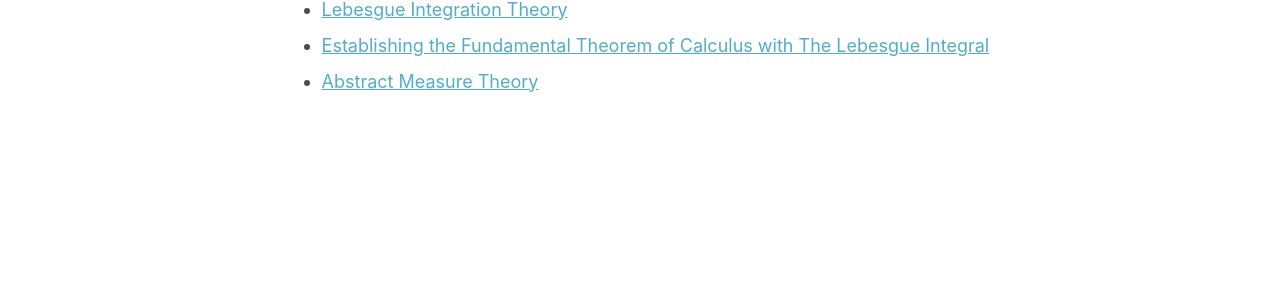
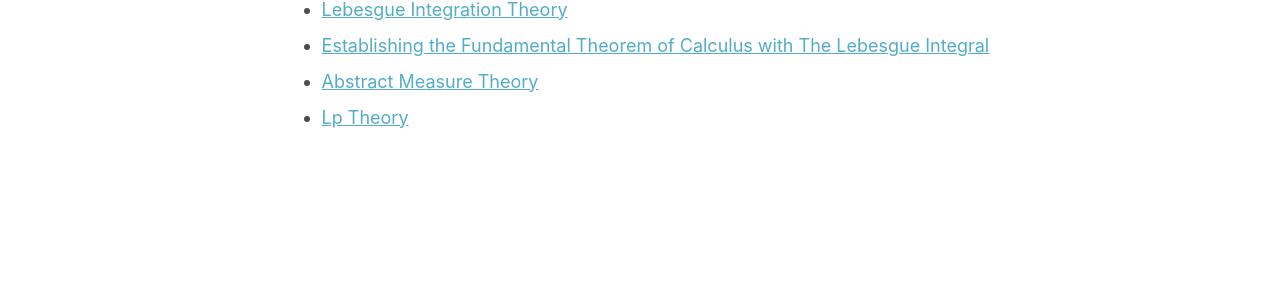
Before and after one commit to Nasser-Mohammed/Nasser-Mohammed.github.io, a Jekyll site: the page built from _pages/notes/analysis/nav.md, in a window 1280 px wide and 944 px high. Shown: the part 405-705 px from the top of the window. Built offline with Jekyll 4.4.1, drawn with Linux system fonts in a browser that asks for light colours.

Commit message:
Update nav.md

```diff
--- a/_pages/notes/analysis/nav.md
+++ b/_pages/notes/analysis/nav.md
@@ -12,3 +12,4 @@ The notes below come from personal notes, lecture notes, *Real Analysis: Measure
 - [Lebesgue Integration Theory](lebintegral.md)
 - [Establishing the Fundamental Theorem of Calculus with The Lebesgue Integral](ftc.md)
 - [Abstract Measure Theory](abstractmeasure.md)
+- [Lp Theory](Lp-theory.md)
```
